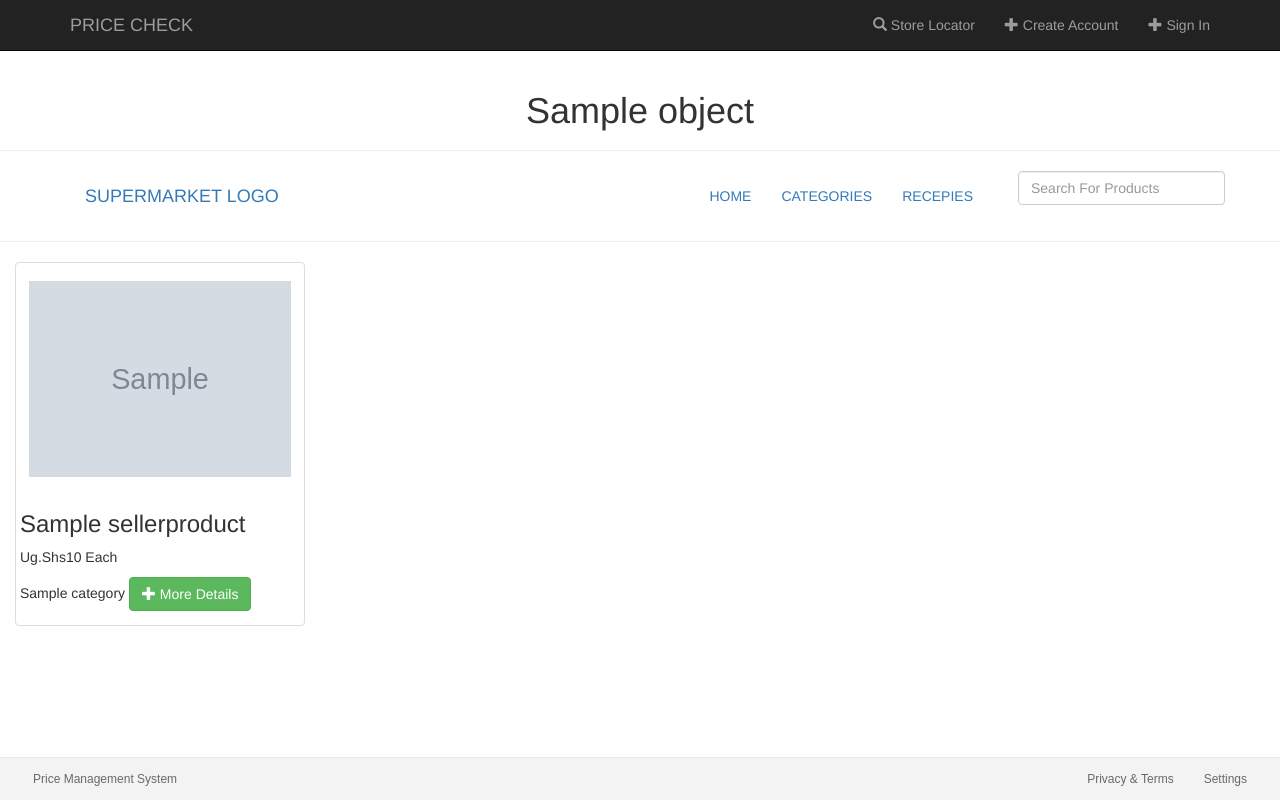
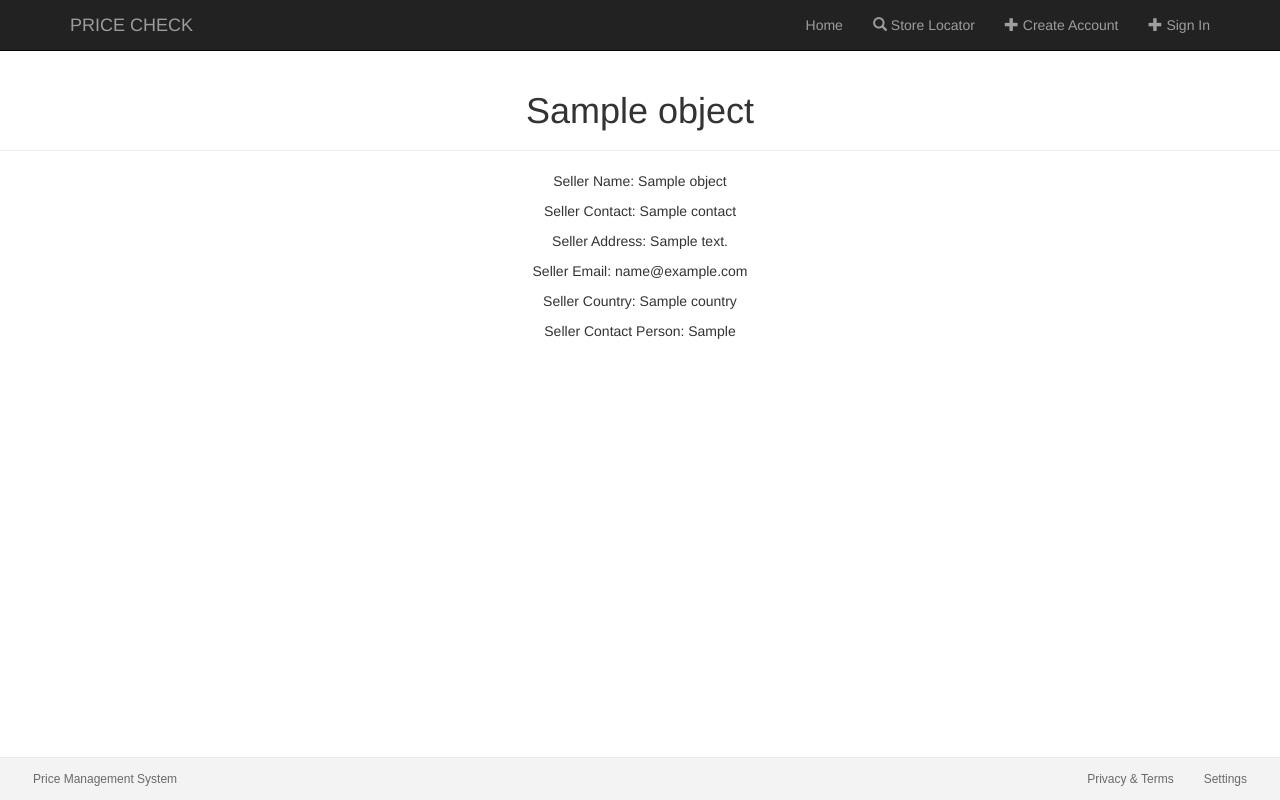
Before and after one commit to mariammwanje/pricecheck, a Django app: template sellers/templates/sellers/detail_seller.html in a window 1280 px wide. Run offline with Django 3.2, Linux system fonts and the light colour scheme; the template is opened without the code that fills it: most values are stand-ins (such as "Sample title", 1, 10 or a date in 2020); grey boxes marked "Sample" are stand-in pictures; data that the repository does not hold is empty; some libraries are stand-ins or nearby versions.

Commit message:
Recreation of seller product, create seller product models

```diff
--- a/products/templates/products/products_landing.html
+++ b/products/templates/products/products_landing.html
@@ -24,12 +24,12 @@
             <!-- Collect the nav links, forms, and other content for toggling -->
             <div class="collapse navbar-collapse" id="bs-example-navbar-collapse-1">
                 <ul class="nav navbar-nav">
-                    {#                    <li class="active"><a href="#">SELLERS<span class="sr-only">(current)</span></a></li>#}
+                    <li><a href="#">SELLERS PRODUCTS</a></li>
                     <li class="dropdown">
                         <a href="#" class="dropdown-toggle" data-toggle="dropdown" role="button" aria-haspopup="true"
                            aria-expanded="false">SELLERS<span class="caret"></span></a>
                         <ul class="dropdown-menu">
-                            <li><a href="{% url 'sellers:seller_list' %}">SUPERMARKETS</a></li>
+                            <li><a href="{% url 'sellers:seller_list' %}">SUPERMARKETS LIST</a></li>
                             <li><a href="#">LOCAL MARKETS</a></li>
 
                         </ul>
--- a/sellers/admin.py
+++ b/sellers/admin.py
@@ -2,7 +2,7 @@ from django.contrib import admin
 
 # Register your models here.
 
-from .models import Seller, SellerProduct
+from .models import Seller
 
 
 class SellerAdmin(admin.ModelAdmin):
@@ -13,4 +13,4 @@ class SellerAdmin(admin.ModelAdmin):
         model = Seller
 
 admin.site.register(Seller)
-admin.site.register(SellerProduct)
+# admin.site.register(SellerProduct)
--- a/sellers/forms.py
+++ b/sellers/forms.py
@@ -15,7 +15,7 @@ class SellerForm(forms.ModelForm):
         email = forms.EmailField()
         country = forms.CharField(max_length=100)
         contact_person = forms.CharField(max_length=100)
-        seller_logo = forms.ImageField(upload_to='media/sellers', default=1)
+        seller_logo = forms.ImageField(upload_to='media/sellers')
 
 
 class SellerProductForm(forms.ModelForm):
@@ -23,4 +23,4 @@ class SellerProductForm(forms.ModelForm):
         product_name = forms.ForeignKey(Product)
         seller_name = forms.ForeignKey(Seller)
         seller_price = forms.IntegerField()
-        seller_product_image = forms.ImageField(upload_to='media/sellers')
+        # image = forms.ImageField(upload_to='media/sellers',  default=1)
--- a/sellers/templates/sellers/detail_seller.html
+++ b/sellers/templates/sellers/detail_seller.html
@@ -8,85 +8,17 @@
     <div class="page-header" align="center" xmlns="http://www.w3.org/1999/html">
         <h1>{{ object.name }}</h1>
     </div>
-    <div class="container">
-        <div class="navbar-header">
 
-            <button type="button" class="navbar-toggle" data-toggle="collapse" data-target=".navbar-collapse">
-                <span class="icon-toggle"></span>
-            </button>
-            <a class="navbar-brand" href="#">SUPERMARKET LOGO</a>
-        </div>
-        <ul class="nav navbar-nav navbar-right">
-            <li>
-                <a href="/">HOME<span class="sr-only">Items</span></a>
-            </li>
-            <li><a href="#"></i> CATEGORIES </a></li>
-            <li><a href="#"> RECEPIES </a></li>
-            <li><a href="#"></a></li>
-            <li>
-                <div id="search_block_top" align="center">
-                    <div id="search_block_top_wrap">
-                        <form id="searchbox" method="get"
-                              action="#">
-                            <input class="search_query form-control" type="text"
-                                   id="search_query_top"
-                                   placeholder="Search For Products" name="search"/>
-                        </form>
-                        {#                        <button type="submit" class="btn btn-success button-search">Search </button>#}
-                    </div>
-                </div>
-            </li>
-        </ul>
-    </div>
+        <div class="container">
+            <div align="center">
+                <p>Seller Name: {{ object.name }}</p>
+                <p>Seller Contact: {{ object.contact }}</p>
+                <p>Seller Address: {{ object.address }}</p>
+                <p>Seller Email: {{ object.email }}</p>
+                <p>Seller Country: {{ object.country }}</p>
+                <p>Seller Contact Person: {{ object.contact_person }}</p>
 
-    <hr>
-    {#    <div id="showimage">#}
-    {##}
-    {#        {% for sellerproduct in seller_product_list %}#}
-    {##}
-    {#            <div class="col-sm-3">#}
-    {#                <img class='img-responsive' src="../media/{{ sellerproduct.seller_product_image }}" width="150"#}
-    {#                     height="113">#}
-    {#                {{ sellerproduct.product_name }}<br>Ug.Shs{{ sellerproduct.seller_price }} Each#}
-    {#                <br>{{ sellerproduct.category }}#}
-    {#            </div>#}
-    {##}
-    {#        {% endfor %}#}
-    {#    </div>#}
-    {% for sellerproduct in seller_product_list %}
-        <div class="col-xs-6 col-md-3">
-            <div class="thumbnail">
-                <div class="caption">
-                    <a href="#">
-                        <img class='img-responsive' src="../media/{{ product.image }}"
-                             width="150"
-                             height="113">
-                    </a>
-                </div>
-
-                <h3> {{ sellerproduct.product_name }}</h3>
-
-                <p> Ug.Shs{{ sellerproduct.seller_price }} Each
-                </p>
-                <p>{{ sellerproduct.category }}
-
-{#                <a href="#" class="btn btn-success" align="pull-right" role="button">More Details</a>#}
-                <a href="#" class="btn btn-success" align="pull-right"
-                   role="button"><span class="glyphicon glyphicon-plus"></span> More Details</a>
             </div>
         </div>
-    {% endfor %}
-
-    {#    <div class="container">#}
-    {#        <div class="row">#}
-    {#            <p>Seller Name: {{ object.name }}</p>#}
-    {#            <p>Seller Contact: {{ object.contact }}</p>#}
-    {#            <p>Seller Address: {{ object.address }}</p>#}
-    {#            <p>Seller Email: {{ object.email }}</p>#}
-    {#            <p>Seller Country: {{ object.country }}</p>#}
-    {#            <p>Seller Contact Person: {{ object.contact_person }}</p>#}
-    {##}
-    {#        </div>#}
-    {#    </div>#}
 
 {% endblock %}
--- a/sellers/urls.py
+++ b/sellers/urls.py
@@ -8,8 +8,8 @@ urlpatterns = [url(r'sellers/add/$', views.CreateSellerView.as_view(), name='add
     url(r"sellers/(?P<pk>\d+)/edit/$", views.UpdateSellerView.as_view(), name='edit_seller'),
     url(r"sellers/(?P<pk>\d+)details/$", views.DetailSellerView.as_view(), name='detail_seller'),
 
-    url(r'sellersproducts/add/$', views.CreateSellerProductView.as_view(), name='seller_product_add'),
-    url(r'^$', views.ListSellerProductView.as_view(), name='seller_product_list'),
+    url(r'sellersproducts/add/$', views.CreateSellerProductView.as_view(), name='sellerproduct_add'),
+    url(r'^$', views.ListSellerProductView.as_view(), name='sellerproduct_list'),
     # url(r'sellersproducts/(?P<pk>\d+)/delete/$', views.DeleteSellerProductView.as_view(), name='seller_product_delete'),
     # url(r"sellersproducts/(?P<pk>\d+)/edit/$", views.UpdateSellerProductView.as_view(), name='seller_product_edit'),
    # url(r"sellersproducts/(?P<pk>\d+)details/$", views.DetailSellerProductView.as_view(), name='seller_product_detail'),
--- a/templates/base.html
+++ b/templates/base.html
@@ -27,6 +27,9 @@
 
             <ul class="nav navbar-nav navbar-right">
                 <li>
+                    <a href="{% url 'products:products_landing' %}" align="pull-right" >Home</a>
+                </li>
+                  <li>
                     <a href="#" align="pull-right"
                     ><span class="glyphicon glyphicon-search"></span> Store Locator</a>
                 </li>
```
Also changed, not shown: products/admin.py (+1 -7 lines), sellers/models.py (+28 -24 lines), sellers/templates/sellers/seller_product_add.html (deleted, +0 -10 lines), sellers/templates/sellers/seller_product_details.html (deleted, +0 -10 lines), sellers/templates/sellers/seller_product_edit.html (deleted, +0 -10 lines), sellers/templates/sellers/seller_product_list.html (deleted, +0 -94 lines), sellers/views.py (+50 -47 lines), sellers/templates/sellers/seller_product_delete.html (deleted).
